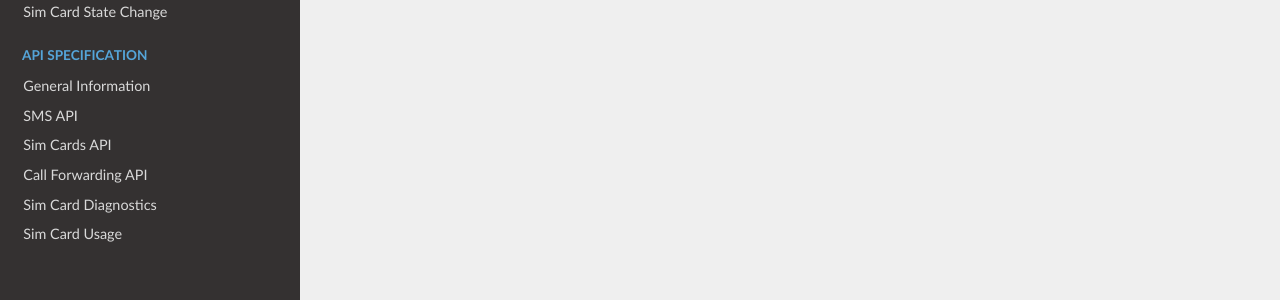
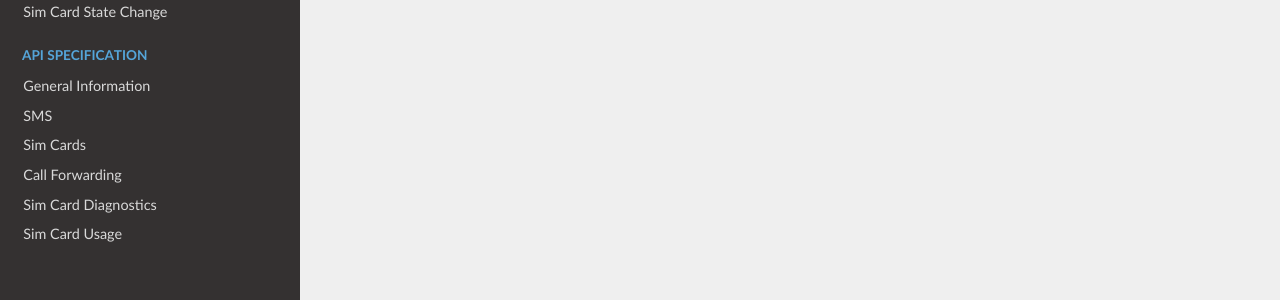
Before and after one commit to Wavelyio/wavely-docs, an MkDocs documentation site: the page built from docs/index.md, in a window 1280 px wide. Shown: the part 523-823 px from the top of the page. Built offline with MkDocs 1.6.1, drawn with Linux system fonts in a browser that asks for light colours; nearby versions of some CDN libraries; old or Windows-style settings are respelled for this version of MkDocs.

```diff
--- a/mkdocs.yml
+++ b/mkdocs.yml
@@ -28,8 +28,8 @@ pages:
       - Sim Card State Change: 'webhooks/sim-card-state-change.md'
   - API Specification:
       - General Information: 'api/general-information.md'
-      - SMS API: 'api/sms-api.md'
-      - Sim Cards API: 'api/simcards-api.md'
-      - Call Forwarding API: 'api/call-forwarding.md'
+      - SMS: 'api/sms-api.md'
+      - Sim Cards: 'api/simcards-api.md'
+      - Call Forwarding: 'api/call-forwarding.md'
       - Sim Card Diagnostics: 'api/sim-card-diagnostics.md'
       - Sim Card Usage: 'api/sim-card-usage.md'
```
